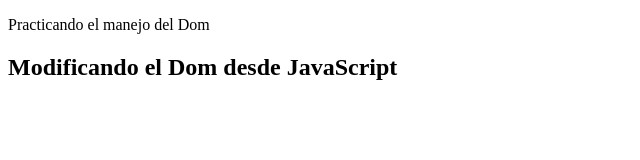
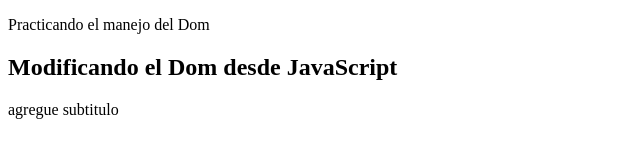
Before and after one commit to RoisChavez-02/Repositorio-de-Prueba, a plain HTML site: page index.html in a window 1280 px wide. Shown: the whole page, without its empty margins (0-640 px from the left). Drawn offline with Linux system fonts and the light colour scheme.

Commit message:
agregue el subtitulo

```diff
--- a/index.html
+++ b/index.html
@@ -9,6 +9,7 @@
 <body>
     <section class="container">
         <h1>Modificando el Dom desde JavaScript</h1>
+        <span>agregue subtitulo</span>
     </section>
     <script src="script.js"></script>
 </body>
```
